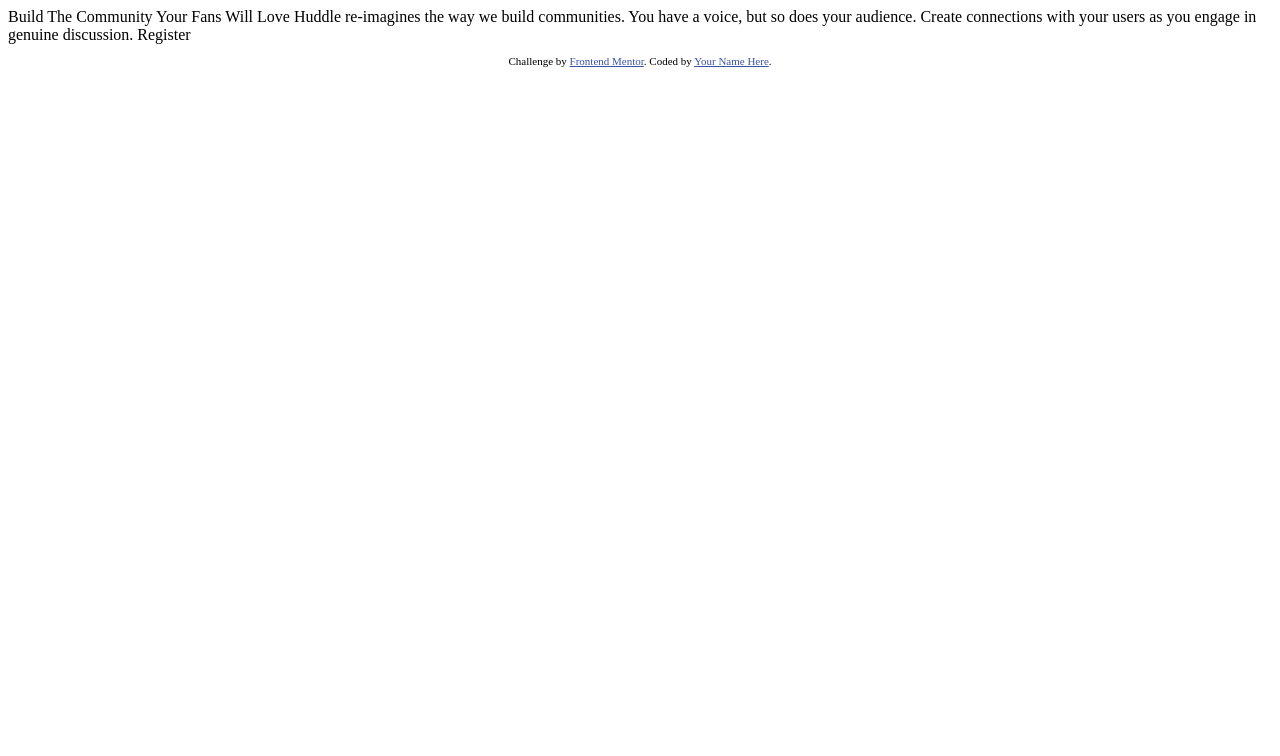
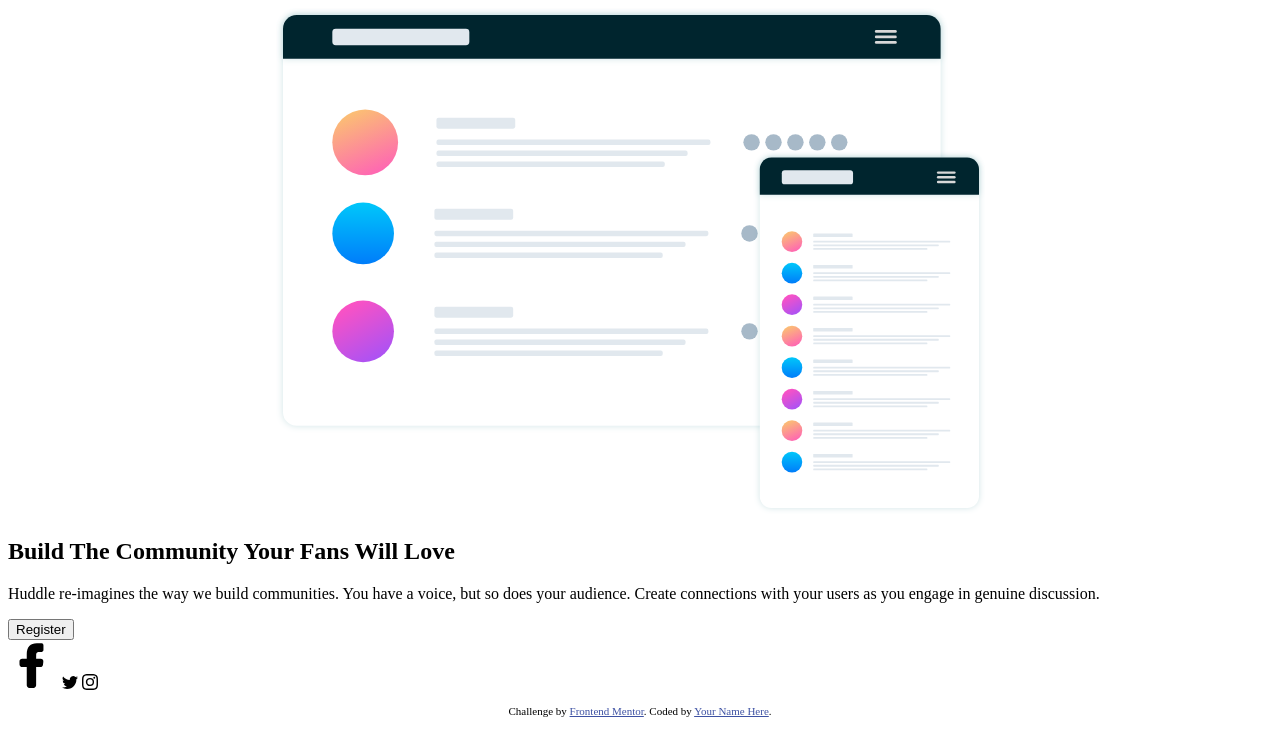
Before and after one commit to alphastand27/huddle-landing-page-with-single-introductory-section-master, a plain HTML site: page index.html in a window 1280 px wide. Drawn offline with Linux system fonts and the light colour scheme.

Commit message:
html commit

```diff
--- a/index.html
+++ b/index.html
@@ -2,27 +2,36 @@
 <html lang="en">
 <head>
   <meta charset="UTF-8">
-  <meta name="viewport" content="width=device-width, initial-scale=1.0"> <!-- displays site properly based on user's device -->
-
+  <!-- displays site properly based on user's device -->
+  <meta name="viewport" content="width=device-width, initial-scale=1.0">
   <link rel="icon" type="image/png" sizes="32x32" href="./images/favicon-32x32.png">
-
-  <title>Frontend Mentor | Huddle landing page with single introductory section</title>
-
-  <!-- Feel free to remove these styles or customise in your own stylesheet 👍 -->
-  <style>
-    .attribution { font-size: 11px; text-align: center; }
-    .attribution a { color: hsl(228, 45%, 44%); }
-  </style>
+  <link rel="stylesheet" href="style.css">
+  <title>Huddle landing page with single introductory section</title>
 </head>
 <body>
-
-  Build The Community Your Fans Will Love
-
-  Huddle re-imagines the way we build communities. You have a voice, but so does your audience.
-  Create connections with your users as you engage in genuine discussion.
-
-  Register
-
+  <main class="Container">
+    <img id="logo" src="images/logo.svg" alt="huddle logo">
+    <img id="illustration-mockups" src="images/illustration-mockups.svg" alt="a desktop and mobile illustration-mockups">
+    <section class="details">
+      <h1 id="heading">Build The Community Your Fans Will Love</h1>
+      <p id="intro">
+        Huddle re-imagines the way we build communities. You have a voice, but so does your audience.
+        Create connections with your users as you engage in genuine discussion.
+      </p>
+      <button id="register" type="button">Register</button>
+    </section>
+    <section class="icons">
+      <svg xmlns="http://www.w3.org/2000/svg" x="0px" y="0px" width="50" height="50" viewBox="0 0 48 48">
+        <path d="M20.5,46c-1.378,0-2.5-1.121-2.5-2.5V26l-4.45,0.003c-1.367,0-2.489-1.11-2.501-2.476l-0.029-3.003 c-0.006-0.673,0.25-1.306,0.724-1.783C12.216,18.263,12.847,18,13.52,18H18v-4.5c0-6.746,3.442-10.462,9.691-10.462 c2.472,0,4.63,0.175,4.65,0.177c0.965,0.086,1.691,0.88,1.691,1.847v4.57c0,1.022-0.832,1.854-1.854,1.854h-2.908 c-1.217,0-2.208,0.99-2.208,2.208L27.006,18h4.438c0.713,0,1.393,0.306,1.867,0.838s0.699,1.243,0.616,1.951l-0.349,3 C33.432,25.05,32.364,26,31.096,26H27v17.5c0,1.379-1.122,2.5-2.5,2.5H20.5z"></path>
+      </svg>
+      <svg xmlns="http://www.w3.org/2000/svg" width="16" height="16" fill="currentColor" class="bi bi-twitter" viewBox="0 0 16 16">
+        <path d="M5.026 15c6.038 0 9.341-5.003 9.341-9.334q.002-.211-.006-.422A6.7 6.7 0 0 0 16 3.542a6.7 6.7 0 0 1-1.889.518 3.3 3.3 0 0 0 1.447-1.817 6.5 6.5 0 0 1-2.087.793A3.286 3.286 0 0 0 7.875 6.03a9.32 9.32 0 0 1-6.767-3.429 3.29 3.29 0 0 0 1.018 4.382A3.3 3.3 0 0 1 .64 6.575v.045a3.29 3.29 0 0 0 2.632 3.218 3.2 3.2 0 0 1-.865.115 3 3 0 0 1-.614-.057 3.28 3.28 0 0 0 3.067 2.277A6.6 6.6 0 0 1 .78 13.58a6 6 0 0 1-.78-.045A9.34 9.34 0 0 0 5.026 15"/>
+      </svg>
+      <svg xmlns="http://www.w3.org/2000/svg" width="16" height="16" fill="currentColor" class="bi bi-instagram" viewBox="0 0 16 16">
+        <path d="M8 0C5.829 0 5.556.01 4.703.048 3.85.088 3.269.222 2.76.42a3.9 3.9 0 0 0-1.417.923A3.9 3.9 0 0 0 .42 2.76C.222 3.268.087 3.85.048 4.7.01 5.555 0 5.827 0 8.001c0 2.172.01 2.444.048 3.297.04.852.174 1.433.372 1.942.205.526.478.972.923 1.417.444.445.89.719 1.416.923.51.198 1.09.333 1.942.372C5.555 15.99 5.827 16 8 16s2.444-.01 3.298-.048c.851-.04 1.434-.174 1.943-.372a3.9 3.9 0 0 0 1.416-.923c.445-.445.718-.891.923-1.417.197-.509.332-1.09.372-1.942C15.99 10.445 16 10.173 16 8s-.01-2.445-.048-3.299c-.04-.851-.175-1.433-.372-1.941a3.9 3.9 0 0 0-.923-1.417A3.9 3.9 0 0 0 13.24.42c-.51-.198-1.092-.333-1.943-.372C10.443.01 10.172 0 7.998 0zm-.717 1.442h.718c2.136 0 2.389.007 3.232.046.78.035 1.204.166 1.486.275.373.145.64.319.92.599s.453.546.598.92c.11.281.24.705.275 1.485.039.843.047 1.096.047 3.231s-.008 2.389-.047 3.232c-.035.78-.166 1.203-.275 1.485a2.5 2.5 0 0 1-.599.919c-.28.28-.546.453-.92.598-.28.11-.704.24-1.485.276-.843.038-1.096.047-3.232.047s-2.39-.009-3.233-.047c-.78-.036-1.203-.166-1.485-.276a2.5 2.5 0 0 1-.92-.598 2.5 2.5 0 0 1-.6-.92c-.109-.281-.24-.705-.275-1.485-.038-.843-.046-1.096-.046-3.233s.008-2.388.046-3.231c.036-.78.166-1.204.276-1.486.145-.373.319-.64.599-.92s.546-.453.92-.598c.282-.11.705-.24 1.485-.276.738-.034 1.024-.044 2.515-.045zm4.988 1.328a.96.96 0 1 0 0 1.92.96.96 0 0 0 0-1.92m-4.27 1.122a4.109 4.109 0 1 0 0 8.217 4.109 4.109 0 0 0 0-8.217m0 1.441a2.667 2.667 0 1 1 0 5.334 2.667 2.667 0 0 1 0-5.334"/>
+      </svg>
+    </section>
+  </main>
   <footer>
     <p class="attribution">
       Challenge by <a href="https://www.frontendmentor.io?ref=challenge" target="_blank">Frontend Mentor</a>.
--- a/style.css
+++ b/style.css
@@ -0,0 +1,10 @@
+
+
+.attribution {
+    font-size: 11px;
+    text-align: center;
+}
+
+.attribution a {
+    color: hsl(228, 45%, 44%);
+}
```
